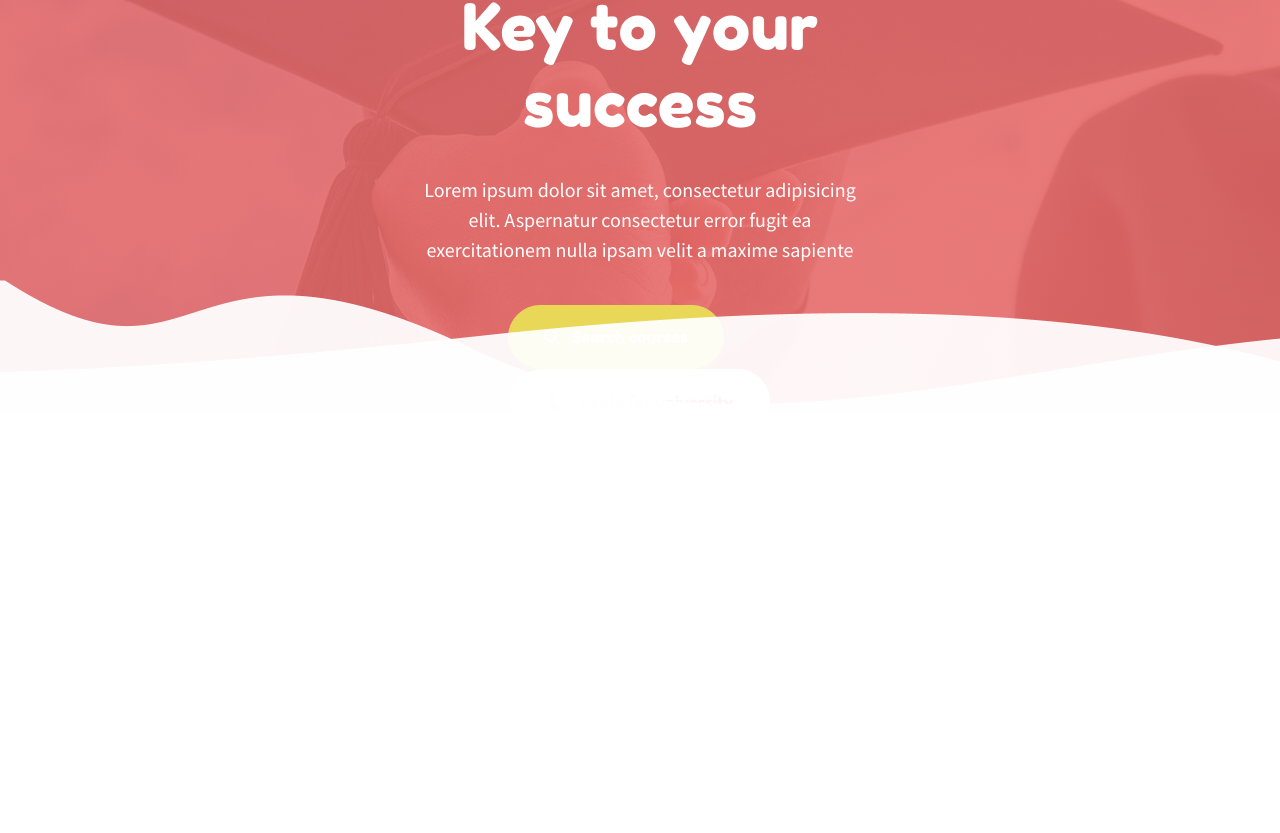
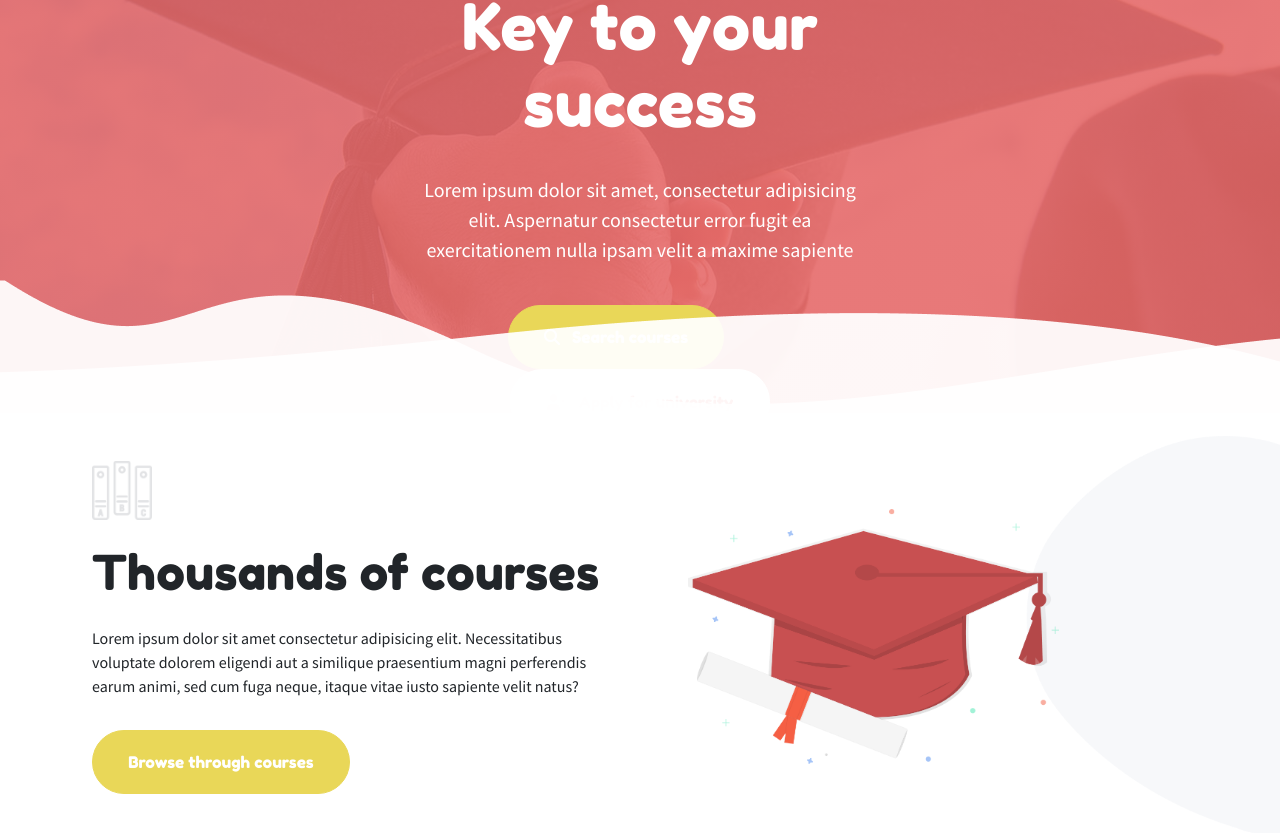
Before and after one commit to cif95/proj-html-vuejs, a Vue app: page / in a window 1280 px wide. Shown: the part 307-1140 px from the top of the page. Before the commit the page ends 800 px from the top, so only its background shows below. Built offline with nearby package versions, Linux system fonts and the light colour scheme.

Commit message:
structured sections standard content

```diff
--- a/src/assets/scss/partials/_common.scss
+++ b/src/assets/scss/partials/_common.scss
@@ -1,6 +1,14 @@
 @import "./_variables.scss";
 
-.my-btn{
+h1 {
+  font-size: 4rem;
+}
+
+h2 {
+	font-size: 3rem;
+}
+
+.my-btn {
 	border-radius: 50px;
 	padding:1.2rem 2.2rem;
 }
--- a/src/assets/scss/partials/_variables.scss
+++ b/src/assets/scss/partials/_variables.scss
@@ -1,7 +1,7 @@
 $primaryColor: #e56767;
 $primaryColorTrans: #e56767e1;
 $secondaryColor: #E9D758;
-$SectionHeadingColor: #3D404F;
+$sectionHeadingColor: #3D404F;
 
 @mixin custom-list($textColor) {
 	margin: 0;
--- a/src/components/Header.vue
+++ b/src/components/Header.vue
@@ -27,7 +27,7 @@ header {
   color: white;
   height: 90vh;
   background-image: linear-gradient($primaryColorTrans, $primaryColorTrans),
-    url(../assets/img/theme_slider2_bg-1.jpg);
+    url(../assets/img/theme_slider2_bg-1.jpg); // must change on slide
   background-position: top center;
   img.wave-svg {
     @include position(absolute, 0, 0, 0);
--- a/src/components/HeaderComponents/Jumbotron.vue
+++ b/src/components/HeaderComponents/Jumbotron.vue
@@ -1,5 +1,6 @@
 <template>
   <div id="jumbo" class="text-center py-5 mx-auto">
+    <!-- content must change on slide  -->
     <h1>Key to your success</h1>
     <p class="py-4 fs-5">
       Lorem ipsum dolor sit amet, consectetur adipisicing elit. Aspernatur
--- a/src/components/Main.vue
+++ b/src/components/Main.vue
@@ -1,14 +1,34 @@
 <template>
   <main>
+    <!-- props to standardContent to change text, img, btn in each section -->
+    <section id="courses"><StandardContent /></section>
     <!-- 7 sections  => components: standardContent(img + title,text,btn), Slider, Card -->
     <!-- banner -->
   </main>
 </template>
 
 <script>
+import StandardContent from "./MainComponents/StandardContent.vue";
+
 export default {
   name: "IndexMain",
+  components: {
+    StandardContent,
+  },
 };
 </script>
 
-<style></style>
+<style lang="scss" scoped>
+@import "../assets/scss/partials/_variables.scss";
+h1,
+h2 {
+  color: $sectionHeadingColor;
+}
+section {
+  background-image: url(../assets/img/home-background.png);
+  background-position: center;
+  background-size: contain;
+  background-repeat: no-repeat;
+  padding: 0 5rem;
+}
+</style>
--- /dev/null
+++ b/src/components/MainComponents/StandardContent.vue
@@ -0,0 +1,42 @@
+<template>
+  <div class="container">
+    <div class="row py-5">
+      <div class="col-6">
+        <img
+          class="img-fluid section-icon pb-4"
+          src="../../assets/img/Books-icon.png"
+          alt="books icon"
+        />
+        <h2>Thousands of courses</h2>
+        <p class="py-3">
+          Lorem ipsum dolor sit amet consectetur adipisicing elit.
+          Necessitatibus voluptate dolorem eligendi aut a similique praesentium
+          magni perferendis earum animi, sed cum fuga neque, itaque vitae iusto
+          sapiente velit natus?
+        </p>
+        <button class="my-btn my-btn-yellow">Browse through courses</button>
+      </div>
+      <div class="col-5 p-5">
+        <img
+          class="img-fluid"
+          src="../../assets/img/Graduation-Illustration.png"
+          alt="graduation image"
+        />
+      </div>
+    </div>
+  </div>
+</template>
+
+<script>
+export default {
+  name: "standardContent",
+};
+</script>
+
+<style lang="scss">
+div.row {
+  img.section-icon {
+    width: 60px;
+  }
+}
+</style>
```
